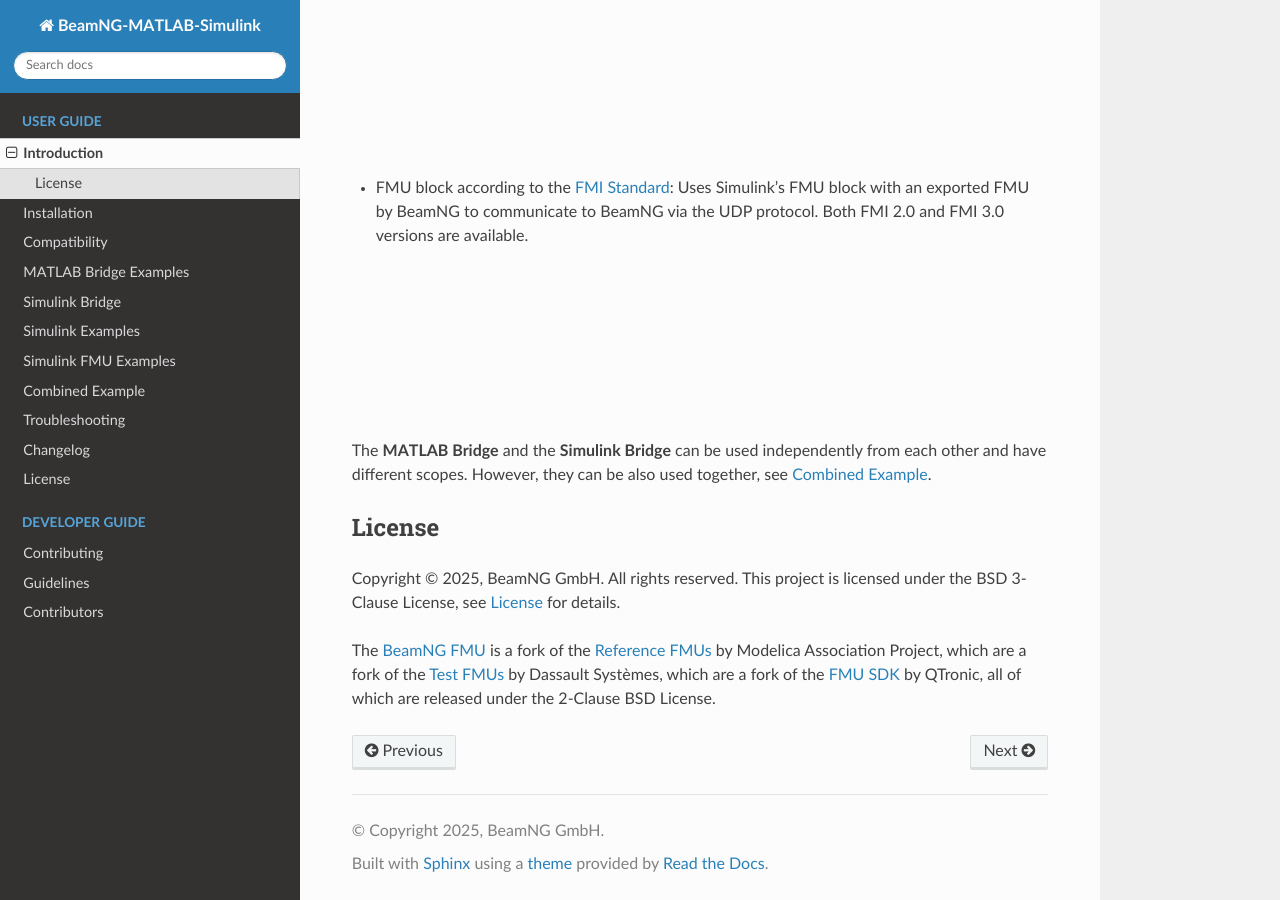
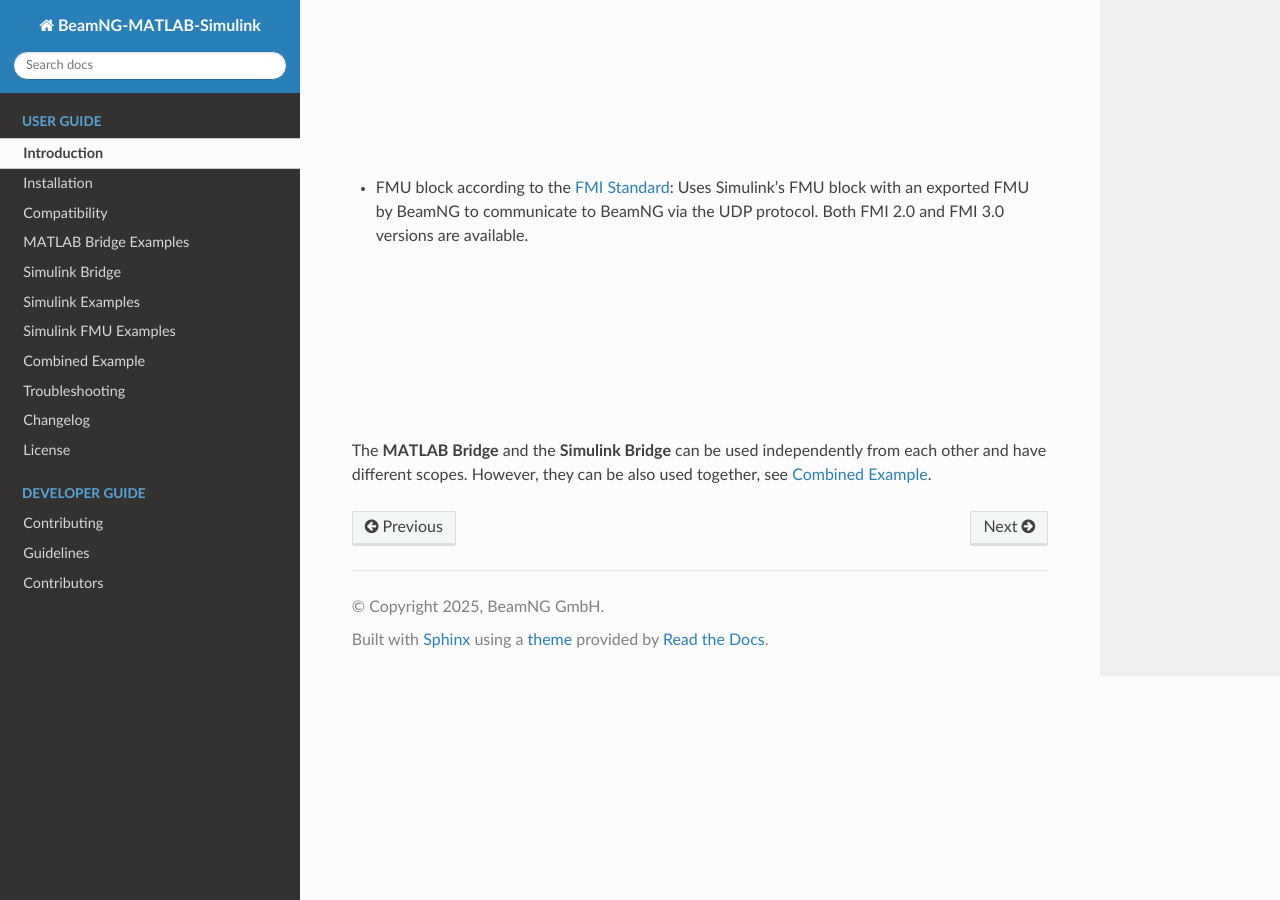
Before and after one commit to BeamNG/BeamNG-MATLAB-Simulink-integration, a Sphinx documentation site: the page built from docs/source/introduction.md, in a window 1280 px wide and 900 px high, scrolled down 542 px. Built offline with Sphinx 7.4.7 and the Read the Docs theme 3.1.0, drawn with Linux system fonts in a browser that asks for light colours.

Commit message:
Refactor license

````diff
--- a/docs/source/index.rst
+++ b/docs/source/index.rst
@@ -15,7 +15,7 @@
    combined.md
    troubleshooting.md
    changelog.rst
-   license.rst
+   license.md
 
 .. toctree::
    :maxdepth: 1
--- a/docs/source/introduction.md
+++ b/docs/source/introduction.md
@@ -26,12 +26,3 @@
   ```
 
 The **MATLAB Bridge** and the **Simulink Bridge** can be used independently from each other and have different scopes. However, they can be also used together, see [Combined Example](combined.md).
-
-
-## License
-
-Copyright &copy; 2025, BeamNG GmbH.
-All rights reserved.
-This project is licensed under the BSD 3-Clause License, see [License](license.rst) for details.
-
-The [BeamNG FMU](fmi.md) is a fork of the [Reference FMUs](https://github.com/modelica/Reference-FMUs) by Modelica Association Project, which are a fork of the [Test FMUs](https://github.com/CATIA-Systems/Test-FMUs) by Dassault Syst&egrave;mes, which are a fork of the [FMU SDK](https://github.com/qtronic/fmusdk) by QTronic, all of which are released under the 2-Clause BSD License.
--- a/docs/source/license.rst
+++ /dev/null
@@ -1,5 +0,0 @@
-=======
-License
-=======
-
-.. include:: ../../LICENSE
````
Also changed, not shown: docs/source/license.md (added, +5 -0 lines).
